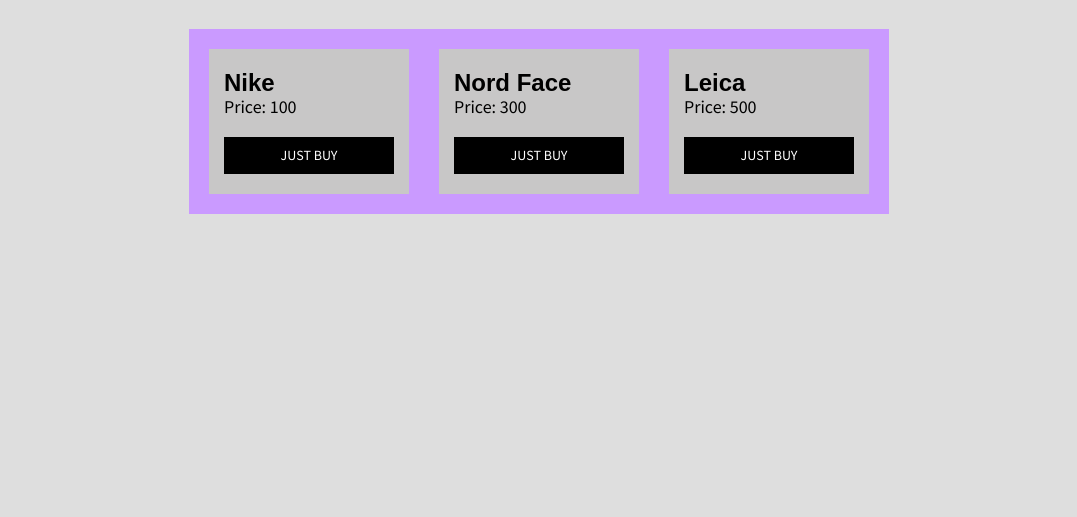
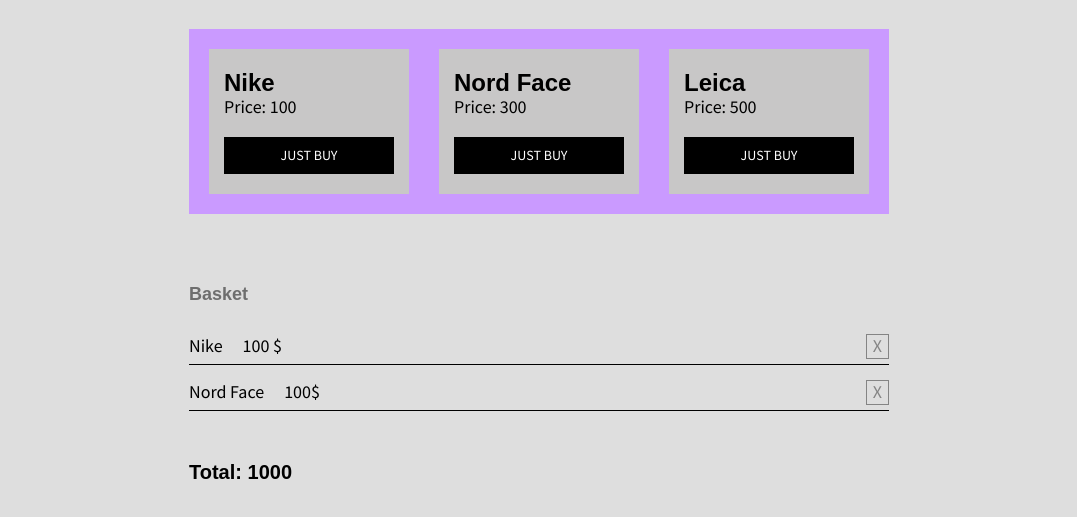
Before and after one commit to rmnv-s/Shop-page, a plain HTML site: page src/index.html in a window 1280 px wide. Shown: the part 45-562 px from the top of the page, without its empty margins (101-1178 px from the left). Drawn offline with Linux system fonts and the light colour scheme; a web font is replaced by a local one.

Commit message:
feat: cart to page

```diff
--- a/src/index.html
+++ b/src/index.html
@@ -27,6 +27,24 @@
 				<section class="shop">
 					<div class="cards"></div>
 				</section>
+
+				<div class="cart">
+					<div class="cart__inner">
+						<h2 class="cart__title">Basket</h2>
+						<div class="product">
+							<p class="product__title">Nike</p>
+							<p class="product__price">100 $</p>
+							<button class="product__remove">X</button>
+						</div>
+						<div class="product">
+							<p class="product__title">Nord Face</p>
+							<p class="product__price">100$</p>
+							<button class="product__remove">X</button>
+						</div>
+
+						<p class="cart__price">Total: <span class="cart__price-total">1000</span></p>
+					</div>
+				</div>
 			</main>
 
 			<template class="template">
--- a/src/js/script.js
+++ b/src/js/script.js
@@ -1,5 +1,6 @@
 import dataCards from './data.js';
 
+//  приходят карточки товаров
 const shop = document.querySelector('.cards');
 
 function addCardsToShop(item) {
@@ -11,12 +12,17 @@
 	cardTitel.textContent = item.title;
 	cardPriceNumber.textContent = item.price;
 
+	// Button «Just buy»
+	card.querySelector('.card__btn').addEventListener('click', () => {
+		console.log('click');
+	});
+
 	return card;
 }
 
 function addCards(item, container) {
-	const newCard = addCardsToShop(item);
-	container.append(newCard);
+	// const newCard = addCardsToShop(item);
+	container.append(addCardsToShop(item));
 }
 
 dataCards.forEach(card => {
--- a/src/scss/main.scss
+++ b/src/scss/main.scss
@@ -39,6 +39,7 @@
   margin: 0 auto;
   background-color: #ca9aff;
   padding: 2rem;
+  margin-bottom: 7rem;
 }
 
 .cards {
@@ -87,3 +88,50 @@
     }
   }
 }
+
+.cart {
+  &__title {
+    // text-align: center;
+    font-size: 1.8rem;
+    margin-bottom: 3rem;
+    opacity: 0.5;
+  }
+
+  &__inner {
+    max-width: 700px;
+    margin: 0 auto;
+    // outline: 1px solid tomato;
+  }
+
+  &__price {
+    font-size: 2rem;
+    font-weight: bold;
+    margin-top: 5rem;
+  }
+
+  & .product {
+    display: flex;
+    align-items: center;
+    font-size: 1.8rem;
+    margin-bottom: 1.5rem;
+    border-bottom: 1px solid #000;
+    padding: 0 0 0.5rem 0;
+
+    &__price {
+      flex: 1 auto;
+      margin: 0 2rem;
+    }
+
+    &__remove {
+      cursor: pointer;
+      border: 1px solid #000;
+      background: transparent;
+      opacity: 0.4;
+      transition: all ease-in 0.2s;
+
+      &:hover {
+        opacity: 1;
+      }
+    }
+  }
+}
```
Also changed, not shown: src/css/main.min.css, src/js/script.min.js.
